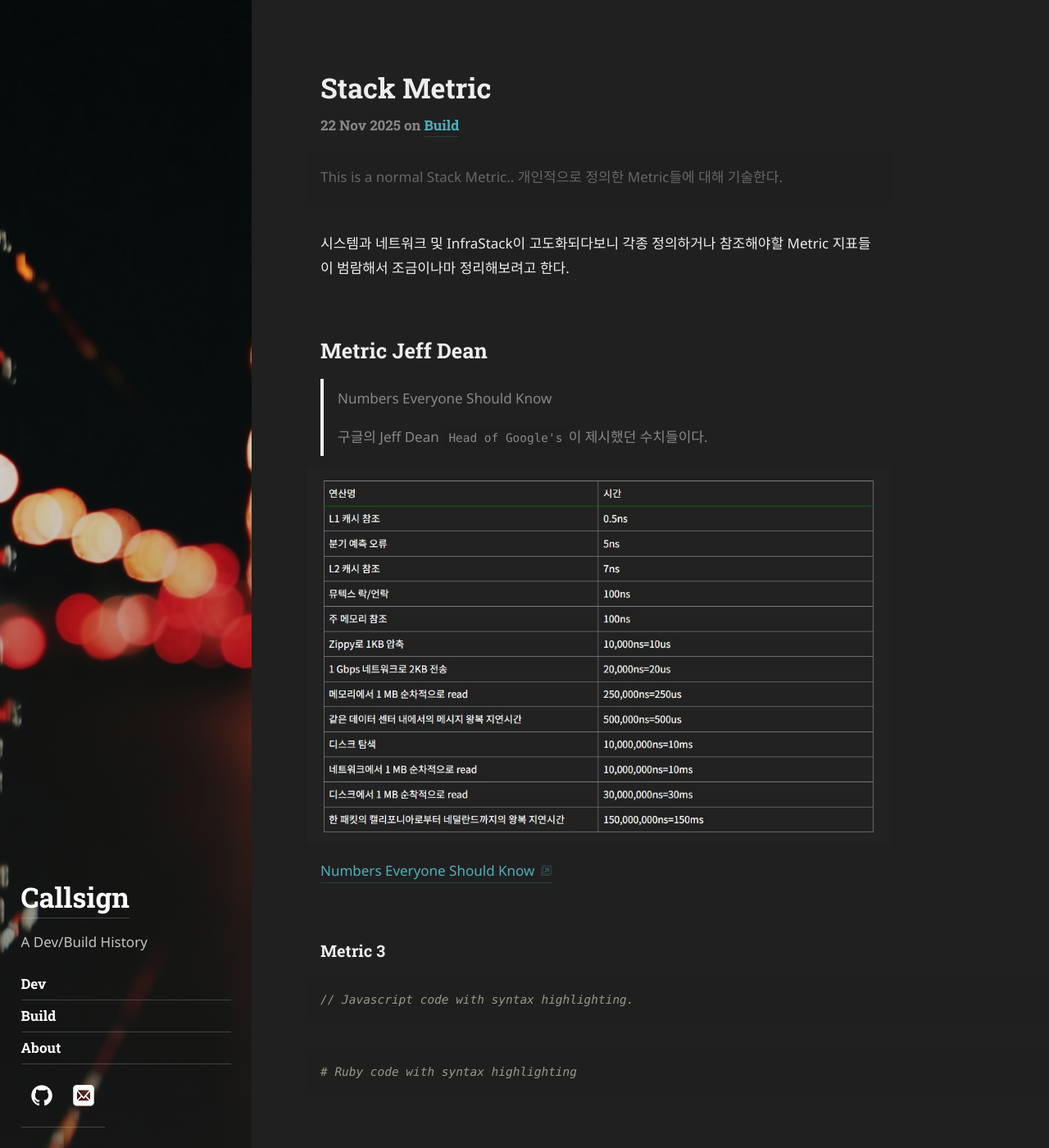
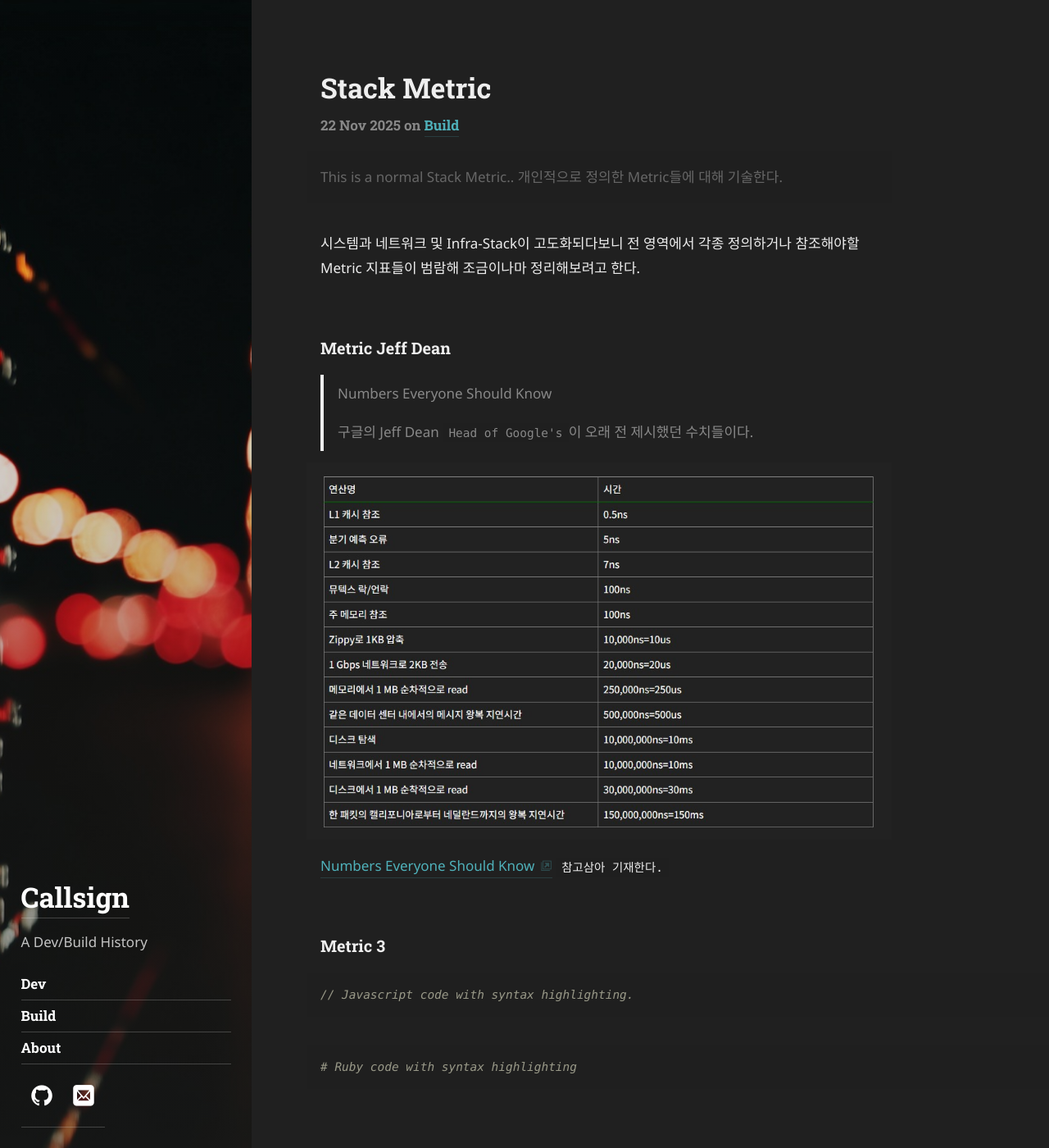
Before and after one commit to callsign88/callsign88.github.io, a Jekyll site: the page built from _posts/2025-11-22-example-content.md, in a window 1280 px wide and 1400 px high. Shown: the whole window at 82% size. Built offline with Jekyll 4.4.1, drawn with Linux system fonts in a browser that asks for light colours; some web fonts are replaced.

```diff
--- a/_posts/2025-11-22-example-content.md
+++ b/_posts/2025-11-22-example-content.md
@@ -6,19 +6,19 @@
 tags: [Build]
 ---
 
-시스템과 네트워크 및 InfraStack이 고도화되다보니 각종 정의하거나 참조해야할 Metric 지표들이 범람해서 조금이나마 정리해보려고 한다.
+시스템과 네트워크 및 Infra-Stack이 고도화되다보니 전 영역에서 각종 정의하거나 참조해야할 Metric 지표들이 범람해 조금이나마 정리해보려고 한다.
 
 
 
-## Metric Jeff Dean
+### Metric Jeff Dean
 
 > Numbers Everyone Should Know
 >
-> 구글의 Jeff Dean `Head of Google's`이 제시했던 수치들이다.
+> 구글의 Jeff Dean `Head of Google's`이 오래 전 제시했던 수치들이다.
 
 ![Hydejack's background image]({{ site.baseurl }}/assets/img/metric.jpg){:.lead}
 
-[Numbers Everyone Should Know](https://highscalability.com/google-pro-tip-use-back-of-the-envelope-calculations-to-choo/)
+[Numbers Everyone Should Know](https://highscalability.com/google-pro-tip-use-back-of-the-envelope-calculations-to-choo/) `참고삼아 기재한다.`
 
 
 
```
Also changed, not shown: _posts/2025-11-17-hydejacks-new-design.md (+2 -5 lines).
